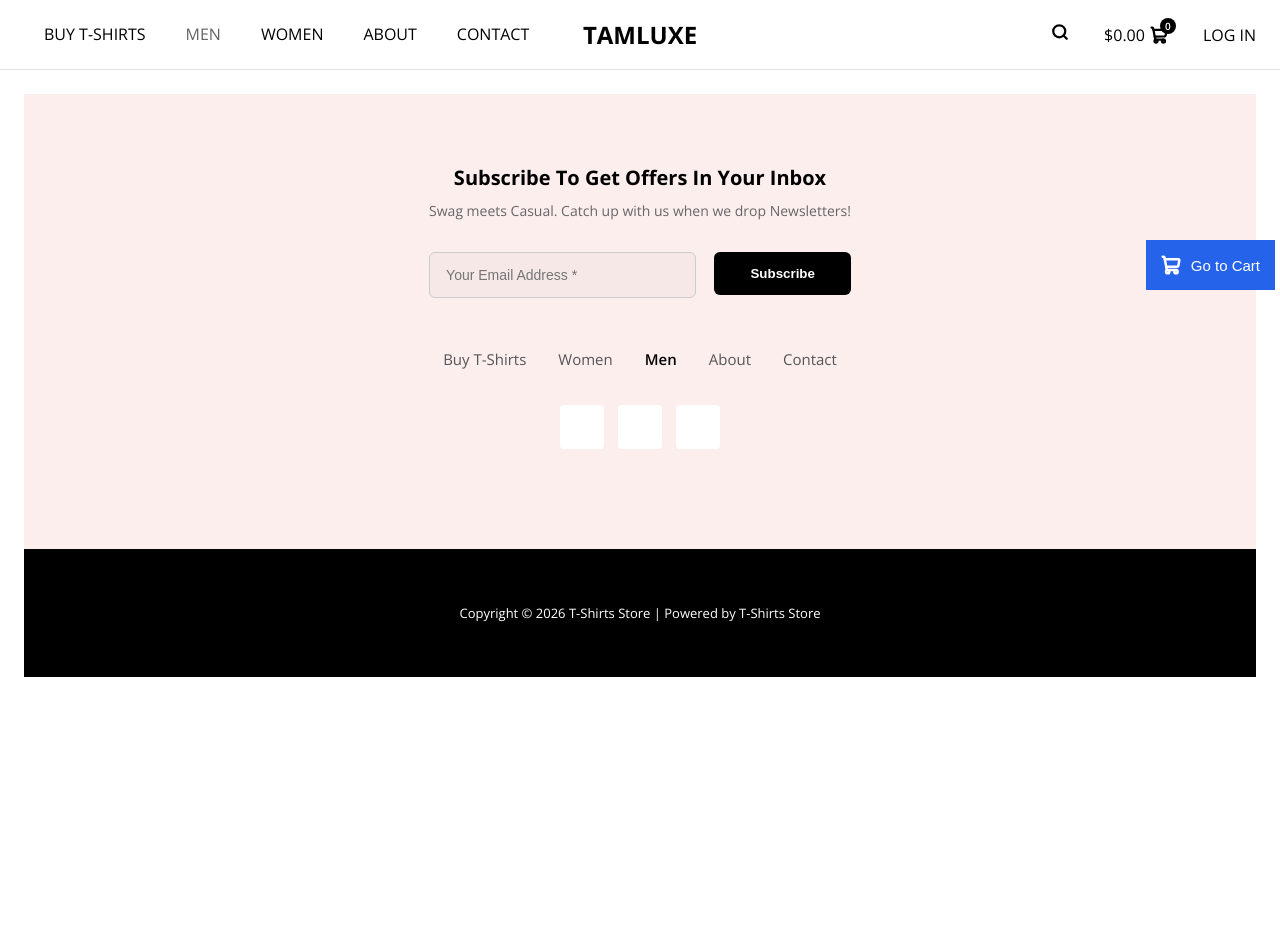
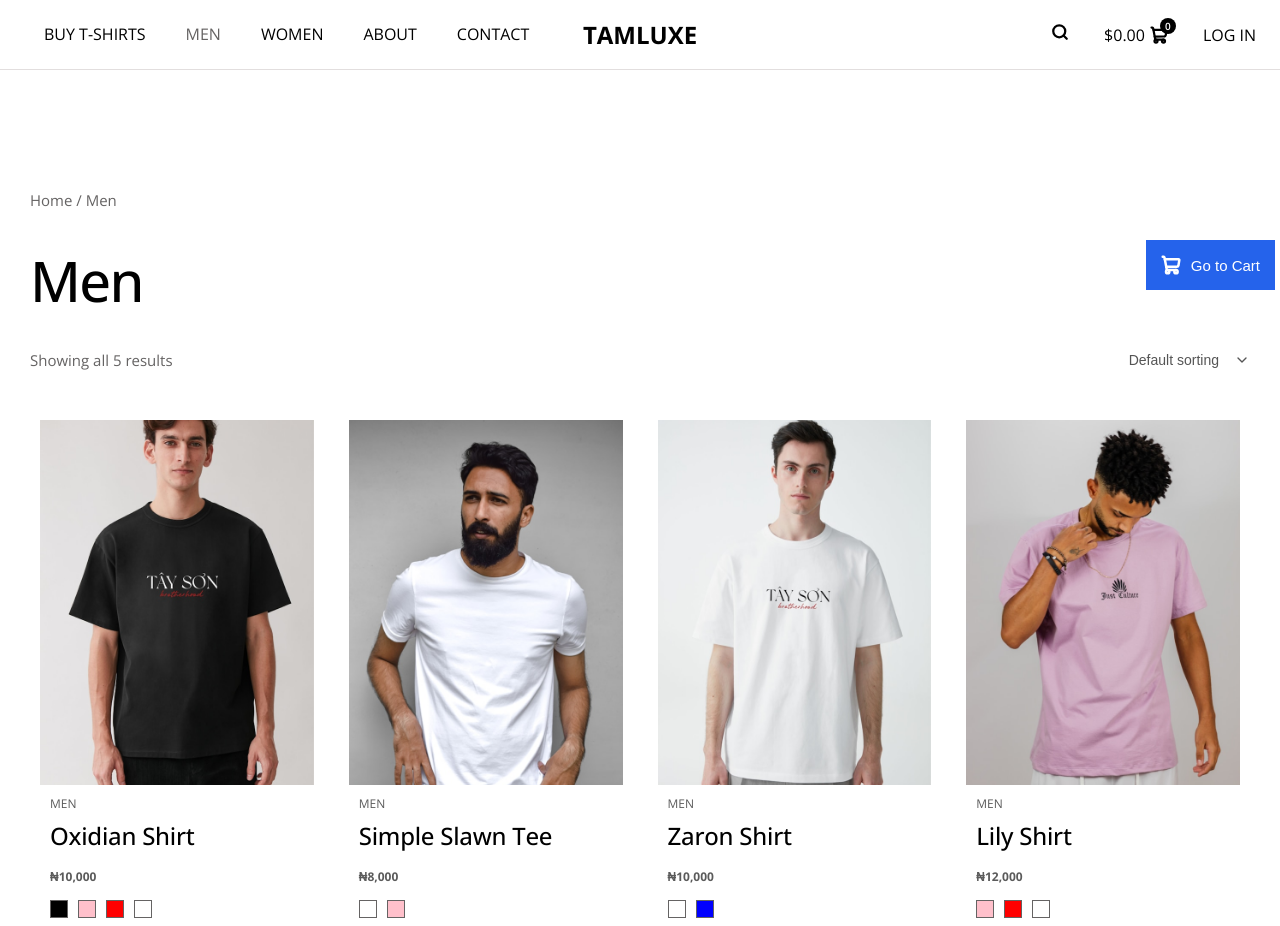
Before and after one commit to preyemurph7/e-commerce-store, a React (Vite) app: page /men in a window 1280 px wide. Shown: the top 926 px of the page. Before the commit the page ends 800 px from the top, so only its background shows below. Built offline with nearby package versions, Linux system fonts and the light colour scheme; some icons are missing.

Commit message:
Add Men page with filtered product grid and routing

```diff
--- a/src/pages/Men/Men.jsx
+++ b/src/pages/Men/Men.jsx
@@ -1,9 +1,59 @@
+import { useState } from "react";
+import SortDropdown from "../../components/SortDropdown/SortDropdown";
+import { sortOptions } from "../../data/sortOptions";
+import { products } from "../../data/productData";
+import ProductCard from "../../components/ProductCard/ProductCard";
 import './Men.css'
 
 const Men = () => {
+     const [currentSort, setCurrentSort] = useState(sortOptions[0]);
+
+      const getSortedProducts = () => {
+        const sorted = [...products];
+
+        if (currentSort === "Sort by price: low to high") {
+          sorted.sort((a, b) => a.price - b.price);
+        } else if (currentSort === "Sort by price: high to low") {
+          sorted.sort((a, b) => b.price - a.price);
+        }
+
+        return sorted;
+      };
+
+      const sortedProducts = getSortedProducts();
+
     return (
         <>
+         <div className="home-container">
+           <div className="home-text">
+                   <p className="breadcrumb">Home / Men</p>
+                   <h1>Men</h1>
+                   <div className="results-sort-row">
+                     <p>Showing all 5 results</p>
+                     <SortDropdown currentSort={currentSort} onSortChange={setCurrentSort} />
+                   </div>
+            </div>
+             <div className="product-grid">
+                      {sortedProducts
+                       .filter((product) => product.category === "MEN")
+                       .map((product) => (
+                        <ProductCard
+                          key={product.id}
+                          id={product.id}
+                          image={product.image}
+                          category={product.category}
+                          title={product.title}
+                          price={product.price}
+                          colorAvailable={product.colorAvailable}
+                          size={product.size}
+                        />
+                      ))}
+              </div>
 
+               <div className="no-products">
+                 <p>No more products to show.</p>
+               </div>
+        </div>
 
 
         </>
```
